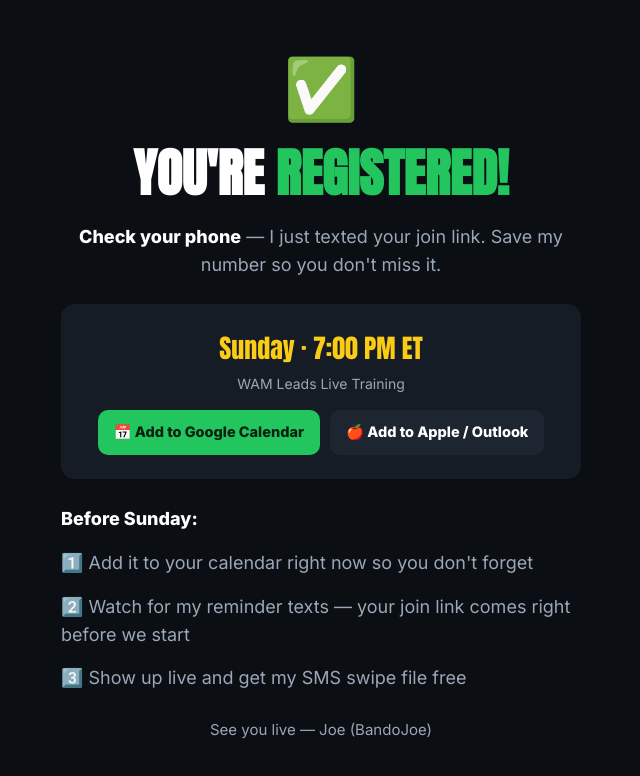
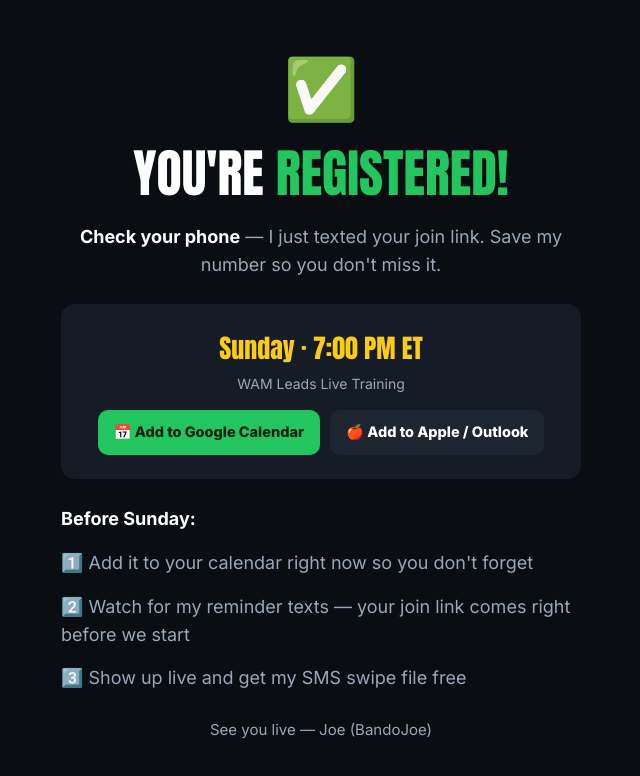
Before and after one commit to closefast183-code/thewammethod, a plain HTML site: page confirmation.html in a window 1280 px wide. Shown: the whole page, without its empty margins (319-959 px from the left). Drawn offline with Linux system fonts and the light colour scheme.

Commit message:
Confirmation page: same fonts as the sign-up page

```diff
--- a/confirmation.html
+++ b/confirmation.html
@@ -17,18 +17,19 @@ fbq('track', 'PageView');
 <noscript><img height="1" width="1" style="display:none" alt="" src="https://www.facebook.com/tr?id=890920996925932&ev=PageView&noscript=1"></noscript>
 <!-- End Meta Pixel -->
 <link rel="preconnect" href="https://fonts.googleapis.com">
-<link href="https://fonts.googleapis.com/css2?family=Anton&amp;family=Inter:wght@400;600;800&amp;display=swap" rel="stylesheet">
+<link rel="preconnect" href="https://fonts.gstatic.com" crossorigin>
+<link href="https://fonts.googleapis.com/css2?family=Anton&amp;family=Inter:wght@400;500;600;700;800&amp;display=swap" rel="stylesheet">
 <style>
-html,body{background:#0B0E13;margin:0;padding:0;min-height:100vh;}
-#wamcf{width:100%;margin:0;padding:0;background:#0B0E13;color:#fff;font-family:'Inter',sans-serif;line-height:1.55;min-height:100vh;display:flex;align-items:center;justify-content:center;text-align:center;}
+html,body{background:#0A0D12;margin:0;padding:0;min-height:100vh;-webkit-font-smoothing:antialiased;}
+#wamcf{width:100%;margin:0;padding:0;background:#0A0D12;color:#fff;font-family:'Inter',system-ui,-apple-system,'Segoe UI',Roboto,sans-serif;line-height:1.55;min-height:100vh;display:flex;align-items:center;justify-content:center;text-align:center;}
 #wamcf .box{max-width:640px;padding:40px 24px;}
 #wamcf .check{font-size:60px;margin-bottom:8px;}
-#wamcf h1{font-family:'Anton',sans-serif;font-size:clamp(32px,5.5vw,52px);line-height:1.1;text-transform:uppercase;margin:10px 0 20px;}
+#wamcf h1{font-family:'Anton','Impact','Arial Narrow Bold',sans-serif;font-weight:400;font-size:clamp(32px,5.5vw,52px);line-height:1.1;text-transform:uppercase;margin:10px 0 20px;}
 #wamcf h1 .g{color:#22C55E;}
 #wamcf p{color:#9AA7B8;font-size:18px;margin:0 auto 16px;max-width:520px;}
 #wamcf p b{color:#fff;}
 #wamcf .card{background:#161C26;border-radius:14px;padding:24px;margin:26px auto 0;max-width:520px;}
-#wamcf .card .date{font-family:'Anton',sans-serif;font-size:26px;color:#FACC15;}
+#wamcf .card .date{font-family:'Anton','Impact','Arial Narrow Bold',sans-serif;font-weight:400;font-size:26px;color:#FACC15;}
 #wamcf .card .lbl{color:#9AA7B8;font-size:14px;margin-top:4px;}
 #wamcf .steps{text-align:left;max-width:520px;margin:26px auto 0;color:#9AA7B8;font-size:15.5px;}
 #wamcf .steps b{color:#fff;}
```
